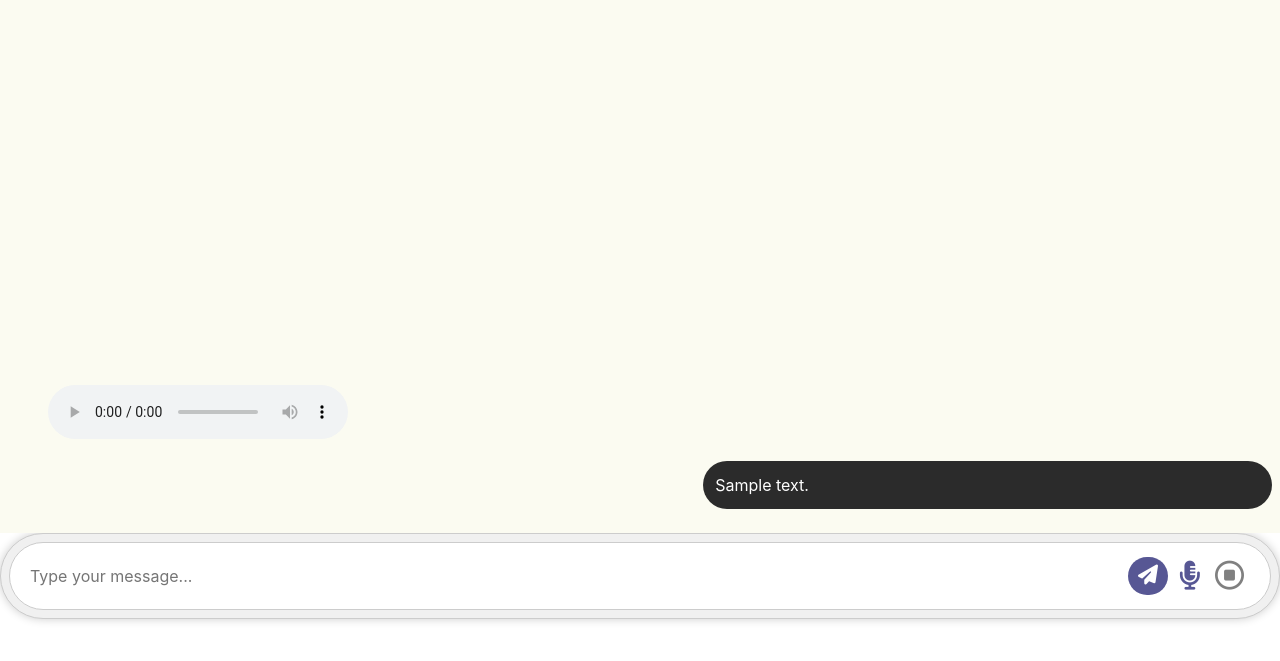
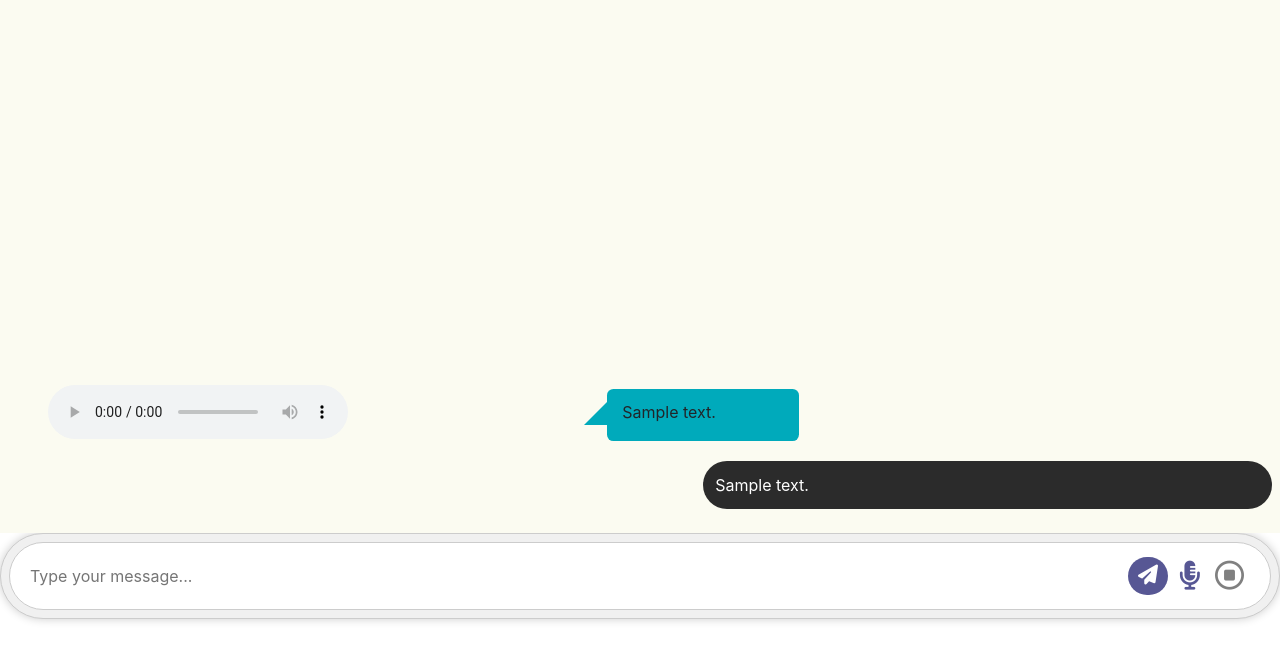
Before and after one commit to sheetalvarsh/Assistant-Caller, a Flask app: template project/templates/index.html in a window 1280 px wide. Shown: the top 661 px of the page. Run offline with Flask 3, Linux system fonts and the light colour scheme; the template is opened without the code that fills it: most values are stand-ins (such as "Sample title", 1, 10 or a date in 2020); some libraries are stand-ins or nearby versions.

Commit message:
Added text message bubble
- input text will be displayed for converted audio

```diff
--- a/project/app.py
+++ b/project/app.py
@@ -26,11 +26,12 @@ if not os.path.exists(speech_audio_directory):
 
 audio_messages = []
 speech_messages = []
+input_messages = []
 
 @app.route('/')
 def index():
     text = session.get('text', '')
-    return render_template('index.html', audio_messages=audio_messages, speech_messages=speech_messages)
+    return render_template('index.html', audio_messages=audio_messages, input_messages = input_messages, speech_messages=speech_messages)
 
 @app.route('/text-to-speech', methods=['POST'])
 def text_to_speech():
@@ -45,8 +46,12 @@ def text_to_speech():
             tts.save(output_audio_path)
             # Add the new audio message to the audio_messages list
             audio_messages.append(output_filename)
+            input_messages.append(message)
+
+            print(input_messages)
             # Limit the list to store only the last 5 audio messages
-            if len(audio_messages) > 5:
+            if len(audio_messages) > 10:
+                # input_messages.pop(0)
                 old_audio_filename = audio_messages.pop(0)
                 old_audio_path = os.path.join(
                     audio_directory, old_audio_filename)
--- a/project/static/css/style.css
+++ b/project/static/css/style.css
@@ -40,6 +40,34 @@ body {
           align-self: flex-start;
           background-color: #f1f1f1;
         }
+      }
+
+      .text_bubble {
+        position: relative;
+        background: #00aabb;
+        border-radius: .4em;
+        margin: 4px;
+        max-width: 12rem;
+        margin-left: -3.3rem;
+
+        p {
+          margin-top: 11px !important;
+        }
+      }
+
+      .text_bubble::after {
+        content: '';
+        position: absolute;
+        left: 0px;
+        top: 50%;
+        width: 0;
+        height: 0;
+        border: 28px solid transparent;
+        border-right-color: #00aabb;
+        border-left: 0;
+        border-bottom: 0;
+        margin-top: -18.5px;
+        margin-left: -23px;
       }
 
       .speech-output-container {
--- a/project/templates/index.html
+++ b/project/templates/index.html
@@ -10,11 +10,18 @@
         endif %}>
         <ul style="list-style-type: none;">
           {% for user_audio in audio_messages %}
-          <li>
-            <audio controls>
-              <source src="{{ url_for('get_audio', filename=user_audio) }}" type="audio/ogg">
-              Your browser does not support the audio tag.
-            </audio>
+          <li class="row">
+            <div class="col-6">
+              <audio controls>
+                <source src="{{ url_for('get_audio', filename=user_audio) }}" type="audio/ogg">
+                Your browser does not support the audio tag.
+              </audio>
+            </div>
+            <div class="col-6 text_bubble">
+              {% if loop.index0 < input_messages|length %}
+                <p>{{ input_messages[loop.index0] }}</p>
+              {% endif %}
+            </div>
           </li>
           {% endfor %}
         </ul>
```
